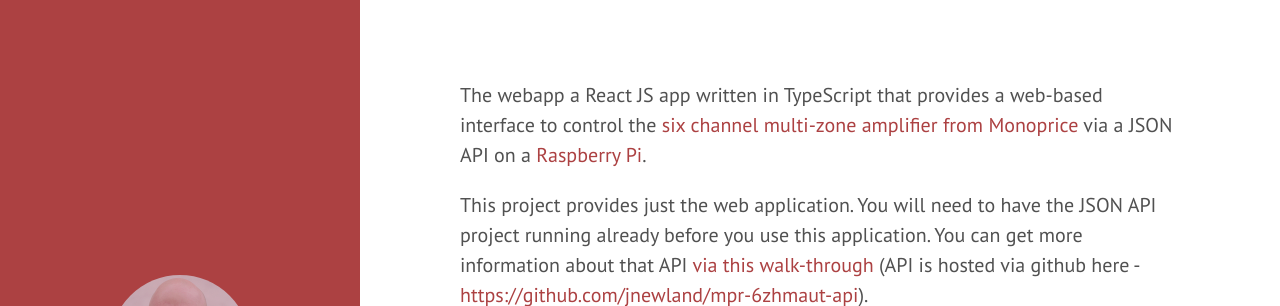
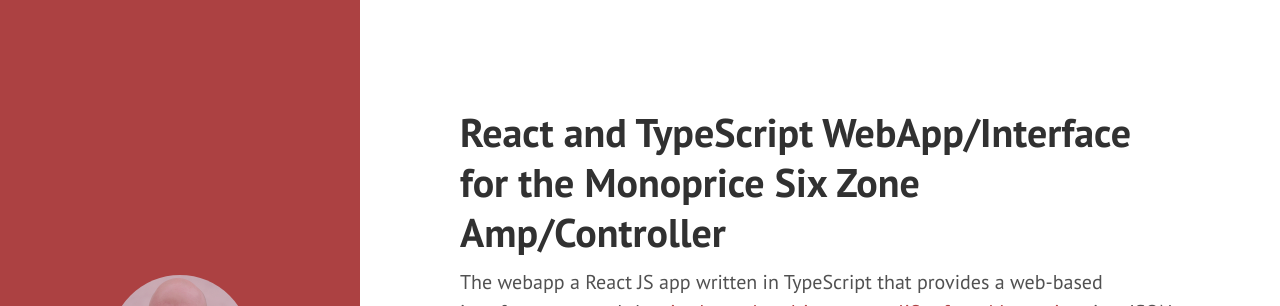
Before and after one commit to cbschuld/chrisschuld.com-legacy, a Jekyll site: the page built from projects/react-app-for-the-monoprice-six-zone-audio-controller.md, in a window 1280 px wide and 900 px high, cut to the strip 0-306 px from the top of the window. Built offline with Jekyll 4.4.1, drawn with Linux system fonts in a browser that asks for light colours; nearby versions of some CDN libraries.

Commit message:
title fix

```diff
--- a/projects/react-app-for-the-monoprice-six-zone-audio-controller.md
+++ b/projects/react-app-for-the-monoprice-six-zone-audio-controller.md
@@ -2,6 +2,8 @@
 title: React WebApp for the Monoprice Six Zone Audio Controller
 layout: project
 ---
+
+# React and TypeScript WebApp/Interface for the Monoprice Six Zone Amp/Controller
 
 The webapp a React JS app written in TypeScript that provides a web-based interface to control the [six channel multi-zone amplifier from Monoprice](https://www.monoprice.com/product?p_id=10761) via a JSON API on a [Raspberry Pi](https://amzn.to/2Xk58og).
 
```
